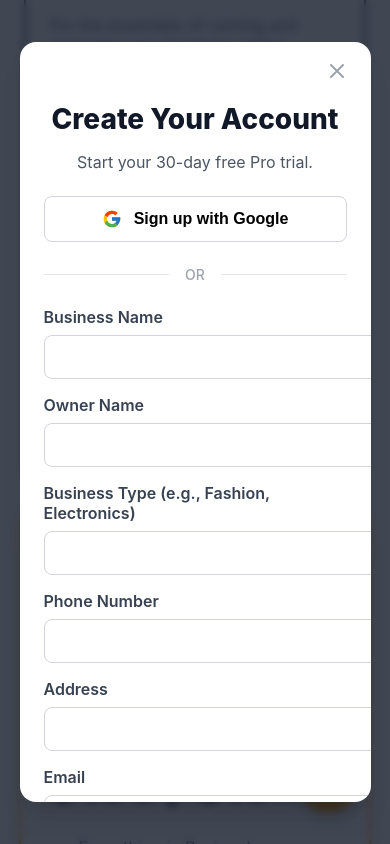
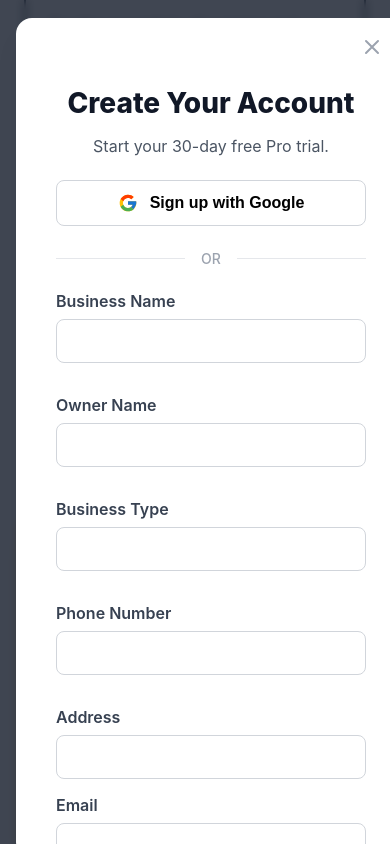
Before and after one commit to Kweku12-byte/Focosmode, a React (Create React App) app: page / in a window 390 px wide. Both pictures are taken after a click on the button "CHOOSE BASIC". Shown: the part 6349-7193 px from the top of the page. Built offline with nearby package versions, Linux system fonts and the light colour scheme; no server answers.

Commit message:
Updated UI/fixed bugs

```diff
--- a/src/components/AuthModal.css
+++ b/src/components/AuthModal.css
@@ -12,18 +12,28 @@
     z-index: 1000;
     backdrop-filter: blur(4px);
     animation: fadeIn 0.3s ease;
+    padding: 1rem;
 }
 
+/* UPDATE: Default width is now wider for the signup form */
 .auth-modal-content {
     background-color: #fff;
     padding: 2.5rem;
     border-radius: 1rem;
     width: 100%;
-    max-width: 420px;
+    max-width: 768px; /* Increased width for two-column layout */
     position: relative;
     box-shadow: 0 20px 25px -5px rgba(0, 0, 0, 0.1), 0 10px 10px -5px rgba(0, 0, 0, 0.04);
     animation: slideUp 0.4s ease;
+    max-height: 90vh;
+    overflow-y: auto;
 }
+
+/* UPDATE: Special class to make login/reset views narrower */
+.auth-modal-content.login-view {
+    max-width: 420px;
+}
+
 
 @keyframes fadeIn {
     from { opacity: 0; }
@@ -108,6 +118,18 @@
     font-weight: 500;
 }
 
+/* --- NEW: Signup Grid Layout --- */
+.signup-grid {
+    display: grid;
+    grid-template-columns: 1fr 1fr;
+    gap: 1rem;
+    text-align: left;
+}
+
+.signup-grid .input-group.full-width {
+    grid-column: 1 / -1;
+}
+
 /* --- Form Elements --- */
 .input-group {
     text-align: left;
@@ -125,6 +147,7 @@
     border: 1px solid #d1d5db;
     border-radius: 0.5rem;
     font-size: 1rem;
+    box-sizing: border-box;
 }
 .input-group input:focus {
     outline: none;
@@ -143,6 +166,7 @@
     font-size: 1rem;
     cursor: pointer;
     transition: background-color 0.2s;
+    margin-top: 1rem;
 }
 .auth-submit-btn:hover {
     background-color: #fbbf24;
@@ -198,84 +222,17 @@
 
 
 /* --- Responsive Styles --- */
-@media (max-width: 480px) {
+@media (max-width: 767px) {
+    .signup-grid {
+        grid-template-columns: 1fr;
+    }
+    .signup-grid .input-group.full-width {
+        grid-column: auto;
+    }
     .auth-modal-content {
-        padding: 2rem 1.5rem;
-        height: 100%;
-        width: 100%;
-        max-width: 100%;
-        border-radius: 0;
+        max-width: 420px;
+    }
+    .input-group input {
+        font-size: 16px; /* Prevents iOS zoom */
     }
 }
-/* --- MOBILE POLISH (Add to bottom of AuthModal.css) --- */
-@media (max-width: 480px) {
-    .auth-modal-content {
-        /* This increases side padding and ensures it works correctly */
-        padding: 2rem 1.5rem;
-        box-sizing: border-box;
-    }
-}
-/* --- PASSWORD REVEAL ICON STYLES --- */
-.password-input-wrapper {
-    position: relative;
-}
-
-.password-toggle-icon {
-    position: absolute;
-    top: 50%;
-    right: 1rem;
-    transform: translateY(-50%);
-    background: none;
-    border: none;
-    padding: 0;
-    margin: 0;
-    cursor: pointer;
-    color: #6b7280;
-    display: flex;
-    align-items: center;
-}
-
-.password-toggle-icon svg {
-    width: 20px;
-    height: 20px;
-}
-
-/* --- MOBILE POLISH V2 --- */
-@media (max-width: 480px) {
-    .auth-modal-content {
-        /* Prevents it from being full screen */
-        width: 90%;
-        height: auto;
-        max-height: 90vh; /* Prevents it from being too tall */
-        border-radius: 1rem; /* Re-apply border radius for card look */
-        overflow-y: auto; /* Add scroll if content is too long */
-    }
-
-    /* Prevents iOS from zooming in on input fields */
-    .input-group input {
-        font-size: 16px;
-    }
-}
-
-/* --- MOBILE STYLING (Add to bottom of AuthModal.css) --- */
-
-@media (max-width: 480px) {
-    .auth-modal-content {
-        /* This turns the modal into a stable card instead of a full-screen view */
-        width: 90%;
-        height: auto; /* Height adjusts to content, doesn't fill screen */
-        max-height: 90vh; /* Prevents it from being too tall on any screen */
-        border-radius: 1rem; /* Re-applies the rounded corners for a card look */
-        overflow-y: auto; /* Adds scrolling if the content is too long for the screen */
-        padding: 2rem 1.5rem;
-        box-sizing: border-box;
-
-        /* This ensures the slide-up animation still works correctly */
-        animation: slideUp 0.4s ease;
-    }
-
-    /* This prevents iOS from zooming in on input fields, which causes layout shifts */
-    .input-group input {
-        font-size: 16px;
-    }
-}
--- a/src/components/AuthModal.js
+++ b/src/components/AuthModal.js
@@ -1,7 +1,5 @@
 import React, { useState, useEffect } from 'react';
-// FIX: The CSS file is in the parent 'src' directory, not the 'components' folder.
 import './AuthModal.css';
-// FIX: Corrected path to go up one level from 'components' to 'src', then into 'Services'.
 import { auth, db } from '../Services/firebase';
 import {
     createUserWithEmailAndPassword,
@@ -30,23 +28,20 @@ const XIcon = () => (
 );
 
 const AuthModal = ({ closeModal, initialView }) => {
-    const [view, setView] = useState(initialView); // 'login', 'signup', 'reset', 'verify', 'reset_sent'
+    const [view, setView] = useState(initialView);
     const [error, setError] = useState('');
     const [loading, setLoading] = useState(false);
     const navigate = useNavigate();
 
-    // --- Form State ---
     const [email, setEmail] = useState('');
     const [password, setPassword] = useState('');
     const [confirmPassword, setConfirmPassword] = useState('');
 
-    // UPDATE: Added state for all new business fields
     const [businessName, setBusinessName] = useState('');
     const [ownerName, setOwnerName] = useState('');
     const [businessType, setBusinessType] = useState('');
     const [phone, setPhone] = useState('');
     const [address, setAddress] = useState('');
-
 
     useEffect(() => {
         setView(initialView);
@@ -64,13 +59,11 @@ const AuthModal = ({ closeModal, initialView }) => {
             const userCredential = await createUserWithEmailAndPassword(auth, email, password);
             const user = userCredential.user;
 
-            // UPDATE: Send verification email
             await sendEmailVerification(user);
 
             const trialEndDate = new Date();
             trialEndDate.setDate(trialEndDate.getDate() + 30);
 
-            // UPDATE: Saving to 'businesses' collection with the user's UID as the document ID
             await setDoc(doc(db, "businesses", user.uid), {
                 ownerUid: user.uid,
                 businessName: businessName,
@@ -78,13 +71,13 @@ const AuthModal = ({ closeModal, initialView }) => {
                 businessType: businessType,
                 phone: phone,
                 address: address,
-                email: user.email, // Use the verified email from auth
+                email: user.email,
                 createdAt: Timestamp.fromDate(new Date()),
-                plan: "trialing", // Set plan to 'trialing'
+                plan: "trialing",
                 trialEndsAt: Timestamp.fromDate(trialEndDate)
             });
 
-            setView('verify'); // Show the "verify email" message
+            setView('verify');
 
         } catch (err) {
             setError(err.message.replace('Firebase: ', ''));
@@ -126,20 +119,17 @@ const AuthModal = ({ closeModal, initialView }) => {
             const businessDocRef = doc(db, "businesses", user.uid);
             const businessDoc = await getDoc(businessDocRef);
 
-            // Create a business profile only if it's their first time signing in
             if (!businessDoc.exists()) {
                 const trialEndDate = new Date();
                 trialEndDate.setDate(trialEndDate.getDate() + 30);
                 await setDoc(businessDocRef, {
                     ownerUid: user.uid,
-                    // For Google sign-in, we use their display name as a default for both fields
                     businessName: user.displayName,
                     ownerName: user.displayName,
                     email: user.email,
                     createdAt: Timestamp.fromDate(new Date()),
                     plan: "trialing",
                     trialEndsAt: Timestamp.fromDate(trialEndDate),
-                    // These fields will be empty, can be prompted in a "complete your profile" step later
                     businessType: '',
                     phone: '',
                     address: '',
@@ -239,7 +229,8 @@ const AuthModal = ({ closeModal, initialView }) => {
 
                         <form onSubmit={isLoginView ? handleLogin : handleSignup}>
                             {!isLoginView && (
-                                <>
+                                // UPDATE: Wrapped business fields in a div for grid layout
+                                <div className="signup-grid">
                                     <div className="input-group">
                                         <label htmlFor="businessName">Business Name</label>
                                         <input type="text" id="businessName" value={businessName} onChange={(e) => setBusinessName(e.target.value)} required />
@@ -249,18 +240,19 @@ const AuthModal = ({ closeModal, initialView }) => {
                                         <input type="text" id="ownerName" value={ownerName} onChange={(e) => setOwnerName(e.target.value)} required />
                                     </div>
                                      <div className="input-group">
-                                        <label htmlFor="businessType">Business Type (e.g., Fashion, Electronics)</label>
+                                        <label htmlFor="businessType">Business Type</label>
                                         <input type="text" id="businessType" value={businessType} onChange={(e) => setBusinessType(e.target.value)} required />
                                     </div>
                                      <div className="input-group">
                                         <label htmlFor="phone">Phone Number</label>
                                         <input type="tel" id="phone" value={phone} onChange={(e) => setPhone(e.target.value)} required />
                                     </div>
-                                      <div className="input-group">
+                                    {/* UPDATE: Added 'full-width' class for address to span two columns */}
+                                    <div className="input-group full-width">
                                         <label htmlFor="address">Address</label>
                                         <input type="text" id="address" value={address} onChange={(e) => setAddress(e.target.value)} required />
                                     </div>
-                                </>
+                                </div>
                             )}
                             <div className="input-group">
                                 <label htmlFor="email">Email</label>
```
